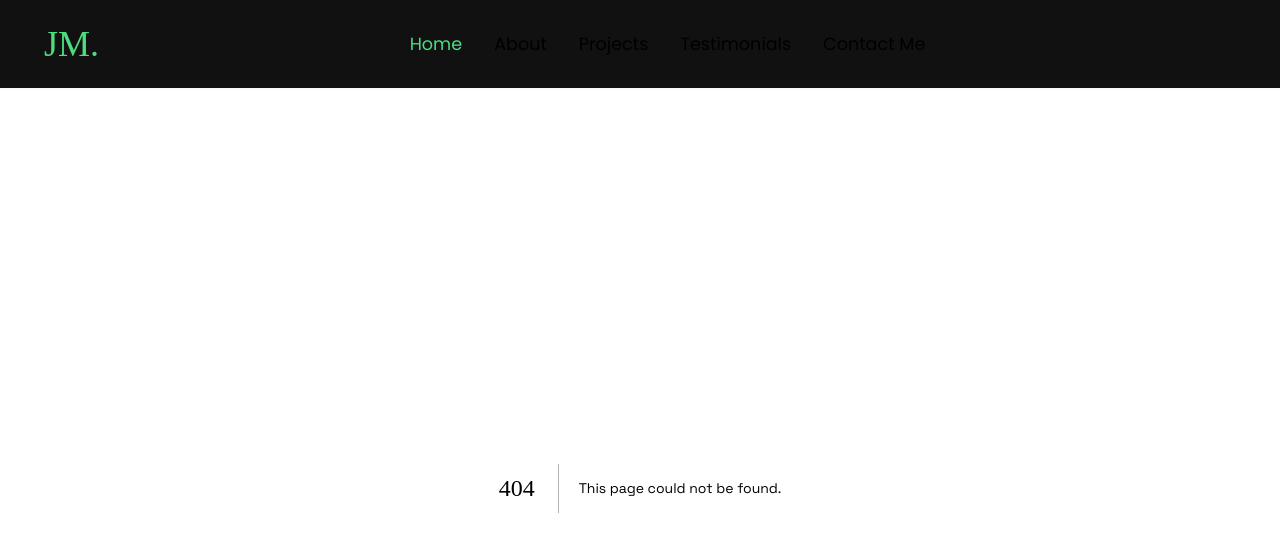
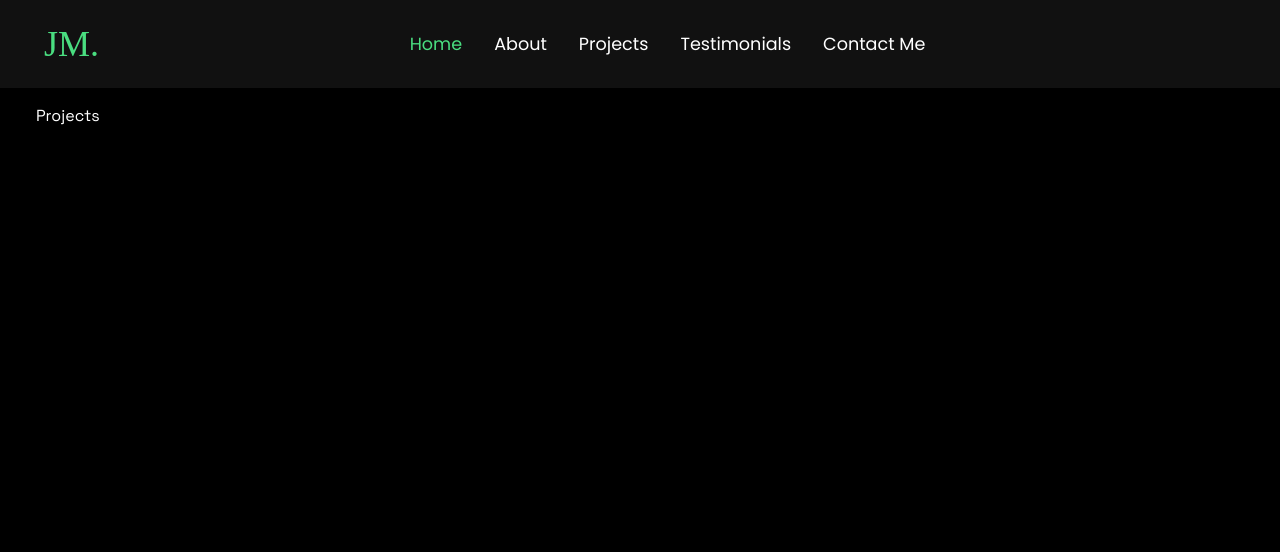
Before and after one commit to jsonwamuyu/meta-messager, a Next.js app: page /projects in a window 1280 px wide. Before the commit this address had no page. Shown: the top 552 px of the page. Built offline with nearby package versions, Linux system fonts and the light colour scheme; a web font is replaced by a local one.

Commit message:
About Me page

```diff
--- a/app/about/page.tsx
+++ b/app/about/page.tsx
@@ -2,7 +2,11 @@ import React from 'react'
 
 const About = () => {
   return (
-    <div>Aabout</div>
+    <section className='w-full'>
+      <div className='max-w-[1240px] p-4 m-auto'>
+        <h2 className='text-2xl'>About me</h2>
+      </div>
+    </section>
   )
 }
 
--- /dev/null
+++ b/app/projects/page.tsx
@@ -0,0 +1,13 @@
+import React from 'react'
+
+const Projects = () => {
+  return (
+    <section className='w-full'>
+        <div className='max-w-[1240px] p-4 m-auto'>
+            <h3>Projects</h3>
+        </div>
+    </section>
+  )
+}
+
+export default Projects
--- a/components/Navbar.tsx
+++ b/components/Navbar.tsx
@@ -21,7 +21,7 @@ const Navbar = () => {
           <ul className='hidden md:flex flex-grow space-x-8  items-center justify-center h-full'>
             <li className='active'><Link href='/'>Home</Link></li>
             <li><Link href='/about'>About</Link></li>
-            <li><Link href='/'>Projects</Link></li>
+            <li><Link href='/projects'>Projects</Link></li>
             <li><Link href='/'>Testimonials</Link></li>
             <li><Link href='/'>Contact Me</Link></li>
           </ul>
@@ -36,7 +36,7 @@ const Navbar = () => {
                 <ul className='flex flex-col space-y-8'>
                     <li onClick={handleToggle}><Link className='text-4xl' href='/'>Home</Link></li>
                     <li onClick={handleToggle}><Link className='text-4xl' href='/about'>About</Link></li>
-                    <li onClick={handleToggle}><Link className='text-4xl ' href='/work'>Projects</Link></li>
+                    <li onClick={handleToggle}><Link className='text-4xl ' href='/projects'>Projects</Link></li>
                     <li onClick={handleToggle}><Link className='text-4xl ' href='/contact'>Testimonials</Link></li>
                     <li onClick={handleToggle}><Link className='text-4xl ' href='/contact'>Contact Me</Link></li>
                 </ul>
```
